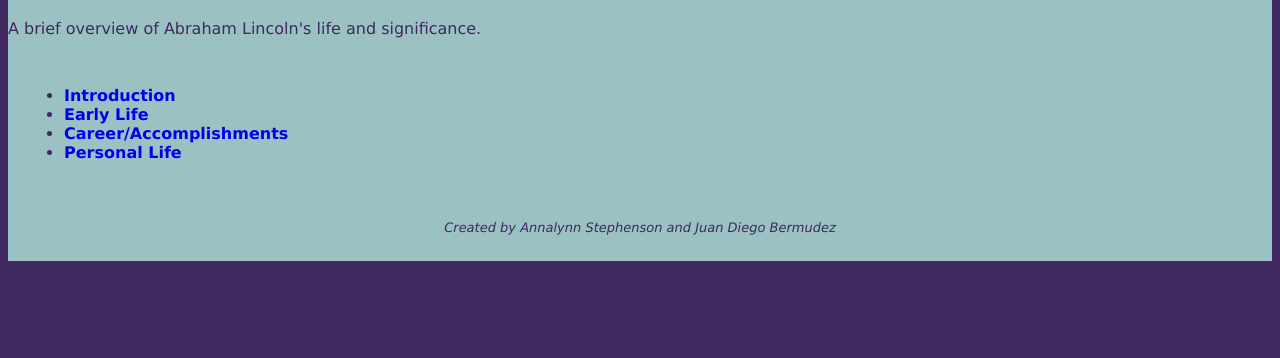
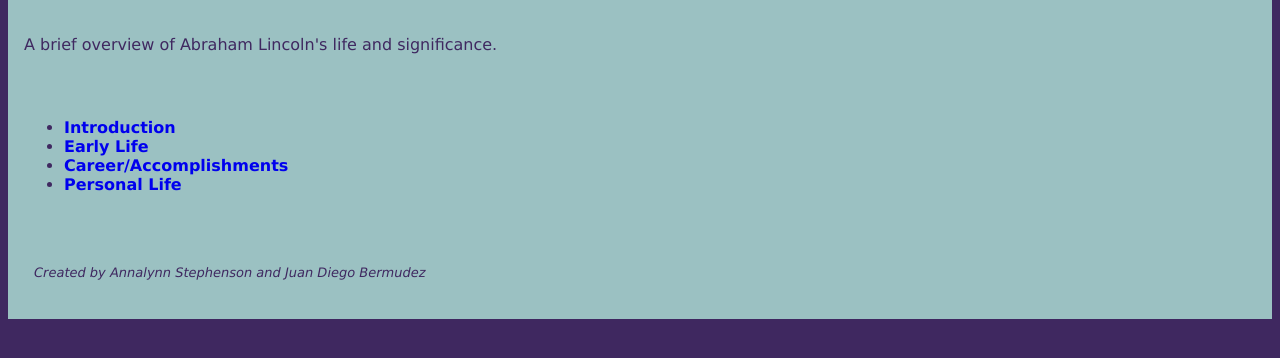
Before and after one commit to Stephenson5926003344/project_v2, a plain HTML site: page index.html in a window 1280 px wide. Shown: the part 112-470 px from the top of the page. Drawn offline with Linux system fonts and the light colour scheme.

Commit message:
Update styles.css

```diff
--- a/styles.css
+++ b/styles.css
@@ -12,6 +12,9 @@ nav { text-align: left;
    font-weight: bold;
    padding: 1em;
 }
+p { text-align: left;
+    padding: 1em;
+ }
 nav a { text-decoration: none;
 }
 footer { background-color: #9BC1C2;
```
